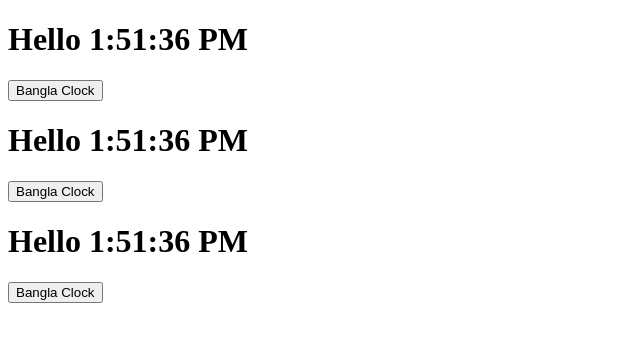
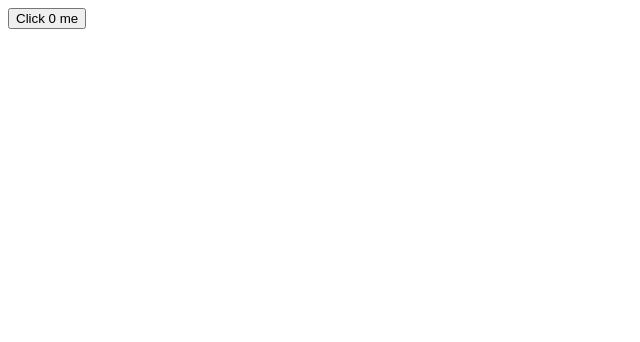
Before and after one commit to Anisur369/React, a React (Vite) app: page / in a window 1280 px wide. Shown: the top 342 px of the page, without its empty margins (0-640 px from the left). Built offline with nearby package versions, Linux system fonts and the light colour scheme.

Commit message:
update the README to include links to contributing guide

```diff
--- a/src/App.jsx
+++ b/src/App.jsx
@@ -1,9 +1,16 @@
 import React from "react"
-import ClassList from "./components/ClassList"
+import Counter from "./components/Counter";
+import ClickCounter from "./components/RenderProps/ClickCounter";
 
-let quantities=[1,2,3];
+
 function App(){
-    return <ClassList quantities={quantities}/>
+    return (
+        <div>
+            <Counter>
+                {(count,incrementCount)=>(<ClickCounter count={count} incrementCount={incrementCount}/>)}
+            </Counter>
+        </div>
+    )
 }
 
 export default App
--- a/src/components/Button.jsx
+++ /dev/null
@@ -1,23 +0,0 @@
-import React from "react";
-
-class Button extends React.Component{
-    shouldComponentUpdate(nextprops){
-        let {change:nextChange,locale:nextLocale}=nextprops;
-        let {change:currentChange,locale:currentLocale}=this.props;
-        if(currentChange===nextChange && nextLocale===currentLocale){
-            return false;
-        }
-        return true;
-    }
-    render(){
-        console.log('button component')
-        const {change,locale,show}=this.props;
-        return (
-            <div>
-                <button type="button" onClick={()=>change(locale)}>{locale=="bn-bd"?"Bangla Clock":"English clock"}</button>
-                {show && <p>Clock Change koro</p>}
-            </div>
-        )
-    }
-}
-export default Button
--- a/src/components/ClassList.jsx
+++ /dev/null
@@ -1,10 +0,0 @@
-import React from "react";
-import Clock from "./Clock";
-function ClassList({quantities=[]}){
-    return (
-        <div>
-            {quantities.map(value=>(<Clock key={Math.random()}/>))}
-        </div>
-    )
-}
-export default ClassList
--- a/src/components/Clock.jsx
+++ /dev/null
@@ -1,46 +0,0 @@
-import React from "react"
-import Button from "./Button";
-
-class Clock extends React.Component{
-    constructor(props){
-        super(props);
-        this.state={date:new Date(),locale:'en-us'}
-    }
-    componentDidMount(){
-        this.clockTimer=setInterval(() => {
-            this.tick()
-        }, 1000);
-    }
-    tick(){
-        this.setState({
-            date:new Date()
-        })
-    }
-    componentWillUnmount(){
-        clearInterval(this.clockTimer)
-    }
-    handleClick=(locale)=>{
-        this.setState({
-            locale,
-        })
-    }
-    render(){
-        const {date,locale}=this.state;
-        let button;
-        if(locale=="en-us"){
-            button=(<Button show={false} change={this.handleClick} locale="bn-bd"/>)
-        }else{
-            button=(<Button show change={this.handleClick} locale="en-us"/>)
-        }
-        return (
-            <div>
-                <h1 className="heading">
-                    <span className="text">Hello {date.toLocaleTimeString(locale)}</span>
-                </h1>
-                {button}
-            </div>
-        )
-    }
-}
-
-export default Clock
--- /dev/null
+++ b/src/components/Counter.jsx
@@ -0,0 +1,18 @@
+import React from "react";
+
+class Counter extends React.Component{
+    state={
+        count:0
+    }
+    incrementCount=()=>{
+        this.setState(
+            (prevState)=>({count:prevState.count+1})
+        )
+    }
+    render(){
+        const {children}=this.props;
+        const {count}=this.state;
+        return children(count,this.incrementCount)
+    }
+}
+export default Counter;
--- /dev/null
+++ b/src/components/RenderProps/ClickCounter.jsx
@@ -0,0 +1,7 @@
+import React from "react";
+
+export default function ClickCounter({count,incrementCount}){
+    return (
+        <button onClick={incrementCount}>Click {count} me</button>
+    )
+}
```
